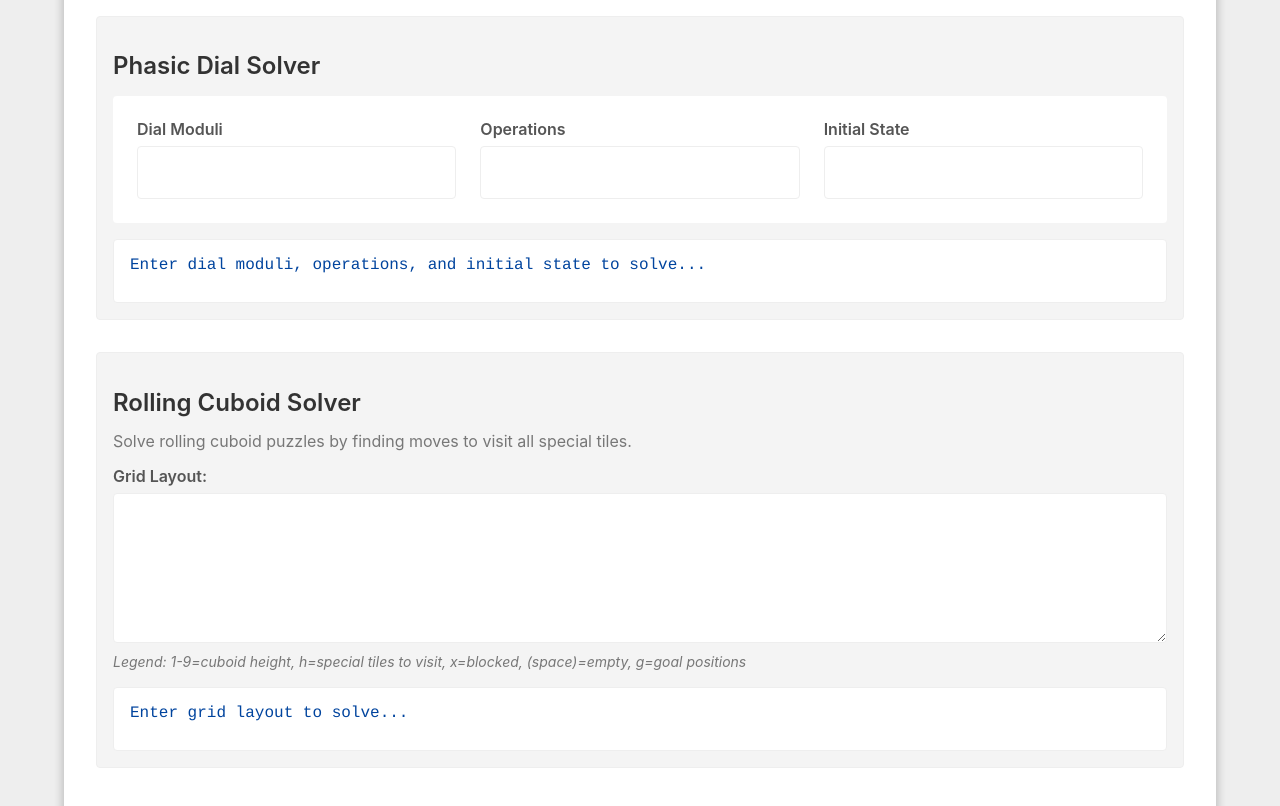
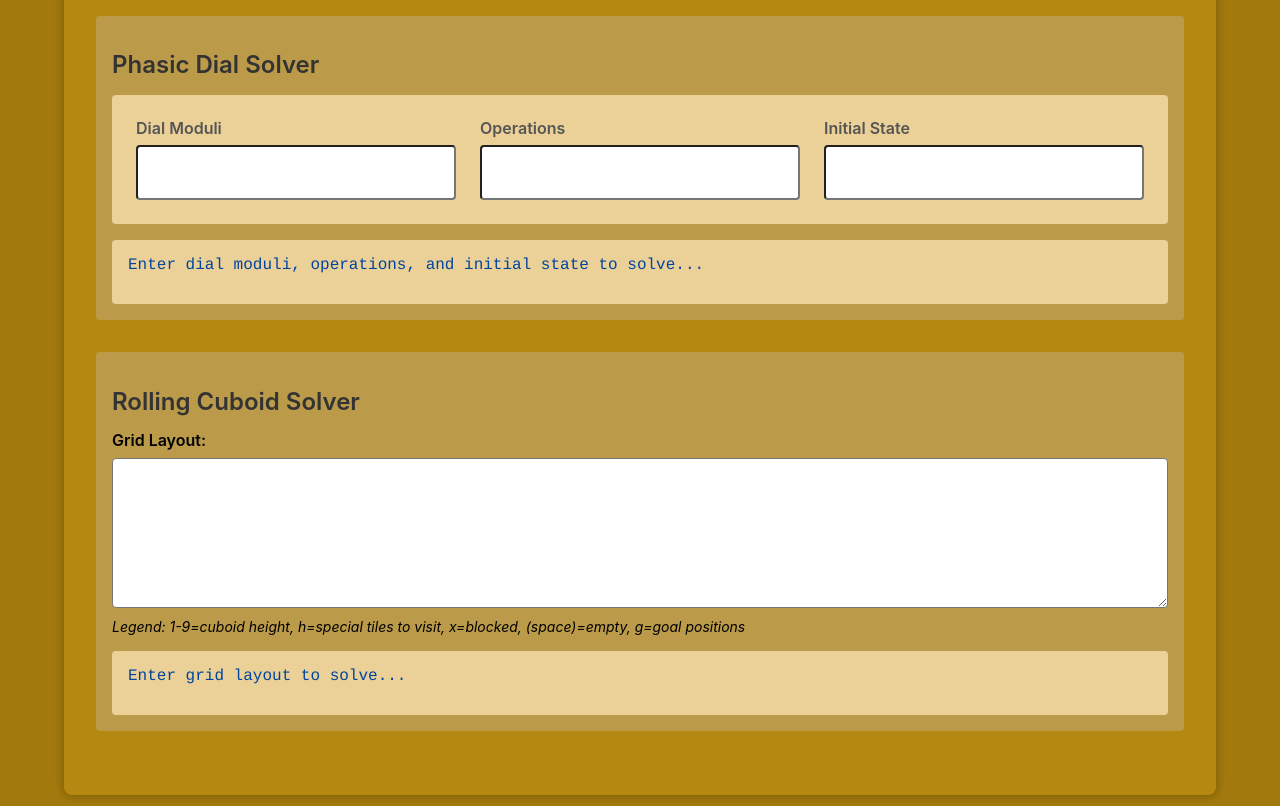
Before and after one commit to FaragoDavid/islands_of_insight, a website with bundled scripts: page index.html in a window 1280 px wide. Shown: the part 130-936 px from the top of the page. Built offline with nearby package versions, Linux system fonts and the light colour scheme.

Commit message:
refactor styling in index.html for improved UI consistency

```diff
--- a/index.html
+++ b/index.html
@@ -7,51 +7,50 @@
     <link rel="stylesheet" href="https://unpkg.com/tachyons@4.12.0/css/tachyons.min.css" />
     <link rel="stylesheet" href="public/styles.css" />
   </head>
-  <body class="bg-light-gray sans-serif">
-    <div class="mw-none w-90 center pa4 bg-white br3 shadow-2 ma3">
+  <body class="sans-serif" style="background: #a2790d; min-height: 100vh">
+    <div class="mw-none w-90 center pa4 br3 shadow-2 ma3" style="background: #b48811">
       <h1 class="dark-blue tc mb4 f2 fw6">Islands of Insight Solvers</h1>
 
-      <div class="mv4 pa3 ba b--light-gray br2 bg-near-white">
+      <div class="mv4 pa3 br2" style="background: #bb9b49">
         <h2 class="dark-gray mb3 f3 fw6">Phasic Dial Solver</h2>
 
-        <div class="flex flex-wrap gap3 mv3 pa3 bg-white br2">
+        <div class="flex flex-wrap gap3 mv3 pa3 br2" style="background: #ebd197">
           <div class="flex-auto ma2">
             <label for="dialModuli" class="db mb2 fw6 mid-gray">Dial Moduli</label>
-            <input type="text" id="dialModuli" tabindex="1" class="w-100 pa3 ba b--light-gray br2 courier f5" />
+            <input type="text" id="dialModuli" tabindex="1" class="w-100 pa3 br2 courier f5" />
           </div>
 
           <div class="flex-auto ma2">
             <label for="dialOperations" class="db mb2 fw6 mid-gray">Operations</label>
-            <input type="text" id="dialOperations" tabindex="2" class="w-100 pa3 ba b--light-gray br2 courier f5" />
+            <input type="text" id="dialOperations" tabindex="2" class="w-100 pa3 br2 courier f5" />
           </div>
 
           <div class="flex-auto ma2">
             <label for="dialInitialState" class="db mb2 fw6 mid-gray">Initial State</label>
-            <input type="text" id="dialInitialState" tabindex="3" class="w-100 pa3 ba b--light-gray br2 courier f5" />
+            <input type="text" id="dialInitialState" tabindex="3" class="w-100 pa3 br2 courier f5" />
           </div>
         </div>
 
-        <div id="dialOutput" class="mt3 pa3 bg-white ba b--light-gray br2 min-h-4 courier pre-wrap dark-blue">
+        <div id="dialOutput" class="mt3 pa3 br2 min-h-4 courier pre-wrap dark-blue" style="background: #ebd197">
           Enter dial moduli, operations, and initial state to solve...
         </div>
       </div>
 
-      <div class="mv4 pa3 ba b--light-gray br2 bg-near-white">
+      <div class="mv4 pa3 br2" style="background: #bb9b49">
         <h2 class="dark-gray mb3 f3 fw6">Rolling Cuboid Solver</h2>
-        <p class="gray mb3">Solve rolling cuboid puzzles by finding moves to visit all special tiles.</p>
 
         <div class="mv3">
-          <label for="gridInput" class="db mb2 fw6 mid-gray">Grid Layout:</label>
+          <label for="gridInput" class="db mb2 fw6">Grid Layout:</label>
           <textarea
             id="gridInput"
-            class="w-100 pa3 ba b--light-gray br2 courier f5 lh-copy"
+            class="w-100 pa3 br2 courier f5 lh-copy"
             style="min-height: 150px; resize: vertical"
             tabindex="-1"
           ></textarea>
-          <div class="gray i f6 mt2">Legend: 1-9=cuboid height, h=special tiles to visit, x=blocked, (space)=empty, g=goal positions</div>
+          <div class="i f6 mt2">Legend: 1-9=cuboid height, h=special tiles to visit, x=blocked, (space)=empty, g=goal positions</div>
         </div>
 
-        <div id="cuboidOutput" class="mt3 pa3 bg-white ba b--light-gray br2 min-h-4 courier pre-wrap dark-blue">
+        <div id="cuboidOutput" class="mt3 pa3 br2 min-h-4 courier pre-wrap dark-blue" style="background: #ebd197">
           Enter grid layout to solve...
         </div>
       </div>
```
